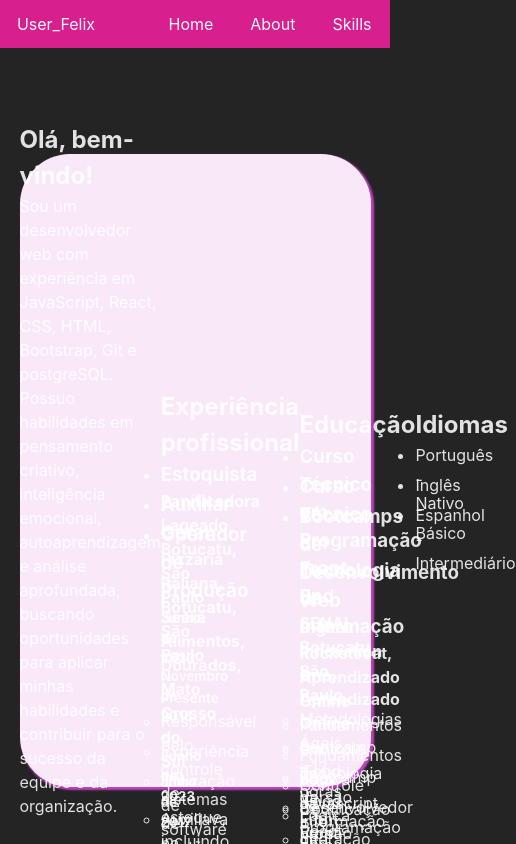
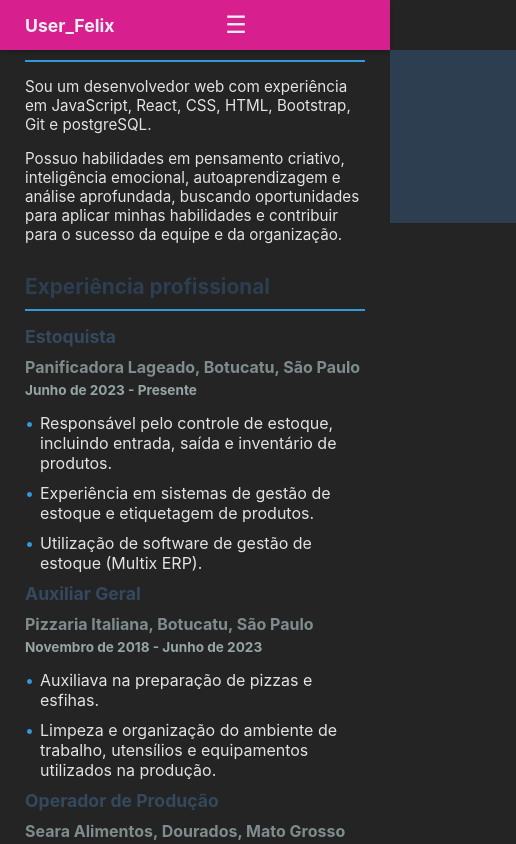
Before and after one commit to User-Felix/Portfolio_User-Felix, a React (Vite) app: page /About in a window 390 px wide. Shown: the top 844 px of the page, 516 px wide, since content can reach past the window. Built offline with nearby package versions, Linux system fonts and the light colour scheme.

Commit message:
configure toolbar

```diff
--- a/src/components/footer/footer.css
+++ b/src/components/footer/footer.css
@@ -4,4 +4,5 @@ footer {
     display: flex;
     flex-direction: column;
     text-align: center;
+    margin-top: 1em;
 }
--- a/src/components/hero/hero.css
+++ b/src/components/hero/hero.css
@@ -6,7 +6,7 @@
     align-items: center;
     width: 90lvw;
     height: 75lvh;
-    margin: auto;
+    margin: 100px auto 0 auto;
     border-radius: 4em;
     border-radius: 50px;
     border-radius: 50px;
--- a/src/components/toollbar/toolbar.css
+++ b/src/components/toollbar/toolbar.css
@@ -1,37 +1,151 @@
+/* Toolbar.css */
 header {
     width: 100vw;
-    height: 3rem;
+    height: 60px;
+    background-color: #FF00FF;
     display: flex;
     justify-content: space-between;
+    align-items: center;
+    position: fixed;
+    top: 0;
+    left: 0;
+    z-index: 1000;
+    box-shadow: 0 2px 5px rgba(0,0,0,0.2);
 }
+
+
+#content-logo {
+    width: 120px;
+    display: flex;
+    justify-content: center;
+    align-items: center;
+    margin-left: 20px;
+}
+
+#logo {
+    font-size: 1.5em;
+    font-weight: bold;
+    color: #ecf0f1;
+    text-decoration: none;
+    transition: color 0.3s ease;
+}
+
+#logo:hover {
+    color: #3498db;
+}
+
 
 nav {
     display: flex;
     justify-content: center;
-
+    margin-right: 20px;
 }
 
-nav ul{
-    width: 15rem;
+nav ul {
+    width: 300px;
     display: flex;
     justify-content: space-around;
     align-items: center;
+    list-style: none;
 }
 
-nav ul li{
-    list-style: none;
+nav ul li {
+    margin-bottom: 0;
+    height: 100%;
+    display: flex;
+    align-items: center;
 }
 
 header a {
     text-decoration: none !important;
-    color: aliceblue;
+    color: #ecf0f1;
+    padding: 10px 15px;
+    transition: all 0.3s ease;
+    font-size: 1.1em;
 }
 
-#content-logo {
-    width: 5rem;
-    display: flex;
-    justify-content: center;
-    align-items: center;
-    margin-left: 1em;
+header a:hover {
+    color: #3498db;
+    background-color: rgba(255,255,255,0.1);
+    border-radius: 5px;
+}
 
+
+.menu-toggle {
+    display: none;
+    color: #ecf0f1;
+    font-size: 1.5em;
+    background: none;
+    border: none;
+    cursor: pointer;
+    padding: 10px;
 }
+
+
+@media screen and (max-width: 768px) {
+    header {
+        height: 50px;
+    }
+
+    #content-logo {
+        width: 100px;
+        margin-left: 15px;
+    }
+
+    #logo {
+        font-size: 1.3em;
+    }
+
+    nav {
+        position: absolute;
+        top: 50px;
+        left: 0;
+        width: 100%;
+        background-color: #2c3e50;
+        transform: translateX(100%);
+        transition: transform 0.3s ease;
+    }
+
+    nav.active {
+        transform: translateX(0);
+    }
+
+    nav ul {
+        width: 100%;
+        flex-direction: column;
+        padding: 10px 0;
+    }
+
+    nav ul li {
+        display: flex;
+        width: 100%;
+        justify-content: center;
+    }
+
+    header a {
+        display: block;
+        width: 100%;
+        text-align: center;
+        padding: 15px;
+    }
+
+    .menu-toggle {
+        display: block;
+        margin-right: 15px;
+    }
+}
+
+@media screen and (max-width: 480px) {
+    #content-logo {
+        width: 80px;
+        margin-left: 10px;
+    }
+
+    #logo {
+        font-size: 1.1em;
+    }
+
+    .menu-toggle {
+        margin-right: 10px;
+    }
+}
--- a/src/components/toollbar/toolbar.tsx
+++ b/src/components/toollbar/toolbar.tsx
@@ -1,31 +1,40 @@
-import React from 'react';
+import { useState } from 'react';
 import { Link } from 'react-router-dom';
 import './toolbar.css';
 
+export default function Toolbar(): React.ReactElement {
+    const [isMenuOpen, setIsMenuOpen] = useState(false);
 
-export default function Toolbar(): React.ReactElement {
-    return(
+    const toggleMenu = () => {
+        setIsMenuOpen(!isMenuOpen);
+    };
+
+    return (
         <header>
             <div id="content-logo">
-                <Link id='logo' to="/">
+                <Link id="logo" to="/">
                     User_Felix
                 </Link>
             </div>
 
-            <nav>
+            <button className="menu-toggle" onClick={toggleMenu}>
+                ☰
+            </button>
+
+            <nav className={isMenuOpen ? 'active' : ''}>
                 <ul>
                     <li>
-                        <Link to="/">
+                        <Link to="/" onClick={() => setIsMenuOpen(false)}>
                             Home
                         </Link>
                     </li>
                     <li>
-                        <Link to="/About">
+                        <Link to="/About" onClick={() => setIsMenuOpen(false)}>
                             About
                         </Link>
                     </li>
                     <li>
-                        <Link to="/Skills">
+                        <Link to="/Skills" onClick={() => setIsMenuOpen(false)}>
                             Skills
                         </Link>
                     </li>
@@ -33,4 +42,4 @@ export default function Toolbar(): React.ReactElement {
             </nav>
         </header>
     );
-};
+}
--- a/src/index.css
+++ b/src/index.css
@@ -1,6 +1,5 @@
 :root {
   font-family: Inter, system-ui, Avenir, Helvetica, Arial, sans-serif;
-  line-height: 1.5;
   font-weight: 400;
 
   color-scheme: light dark;
--- /dev/null
+++ b/src/pages/About/about.css
@@ -0,0 +1,154 @@
+#container_About {
+    margin: 0 auto;
+    padding: 20px;
+}
+
+#content_About {
+    padding: 30px;
+    box-shadow: 0 2px 5px rgba(0,0,0,0.1);
+}
+
+section {
+    margin-bottom: 40px;
+}
+
+h2 {
+    color: #2c3e50;
+    margin-bottom: 20px;
+    border-bottom: 2px solid #3498db;
+    padding-bottom: 10px;
+}
+
+h3 {
+    color: #34495e;
+    margin-bottom: 10px;
+}
+
+h4 {
+    color: #7f8c8d;
+    font-size: 1.1em;
+    margin-bottom: 5px;
+}
+
+h5 {
+    color: #95a5a6;
+    font-size: 0.95em;
+    margin-bottom: 15px;
+}
+
+p {
+    margin-bottom: 15px;
+    font-size: 1.1em;
+}
+
+ul {
+    list-style: none;
+}
+
+ul li {
+    margin-bottom: 15px;
+    position: relative;
+}
+
+section#professional-experience ul li ul li,
+section#education ul li ul li {
+    padding-left: 20px;
+    margin-bottom: 10px;
+}
+
+section#professional-experience ul li ul li:before,
+section#education ul li ul li:before {
+    content: "•";
+    color: #3498db;
+    position: absolute;
+    left: 0;
+}
+
+section#language ul li:before {
+    content: "✓";
+    color: #2ecc71;
+    margin-right: 10px;
+}
+
+
+@media screen and (max-width: 768px) {
+    #container_About {
+        padding: 15px;
+    }
+
+    #content_About {
+        padding: 20px;
+    }
+
+    h2 {
+        font-size: 1.5em;
+    }
+
+    h3 {
+        font-size: 1.2em;
+    }
+
+    p {
+        font-size: 1em;
+    }
+
+    section {
+        margin-bottom: 30px;
+    }
+}
+
+@media screen and (max-width: 480px) {
+    #container_About {
+        padding: 10px;
+    }
+
+    #content_About {
+        padding: 15px;
+        box-shadow: none;
+    }
+
+    h2 {
+        font-size: 1.3em;
+        margin-bottom: 15px;
+    }
+
+    h3 {
+        font-size: 1.1em;
+    }
+
+    h4 {
+        font-size: 1em;
+    }
+
+    h5 {
+        font-size: 0.85em;
+    }
+
+    p {
+        font-size: 0.95em;
+    }
+
+    ul li {
+        margin-bottom: 10px;
+    }
+
+    section#professional-experience ul li ul li,
+    section#education ul li ul li {
+        padding-left: 15px;
+    }
+}
+
+/* Ajustes para melhor legibilidade */
+@media screen and (max-width: 320px) {
+    #content_About {
+        padding: 10px;
+    }
+
+    h2 {
+        font-size: 1.2em;
+    }
+
+    p {
+        font-size: 0.9em;
+    }
+}
--- a/src/pages/About/main.tsx
+++ b/src/pages/About/main.tsx
@@ -1,13 +1,14 @@
 import Toolbar from "../../components/toollbar/toolbar";
+import './about.css';
 
 export default function About(): React.ReactElement {
     return (
         <>
             <Toolbar />
             <main>
-                <div id="container">
+                <div id="container_About">
 
-                    <div id="content">
+                    <div id="content_About">
                         <section id="about-me">
                             <h2>Olá, bem-vindo!</h2>
                             <p>
```
